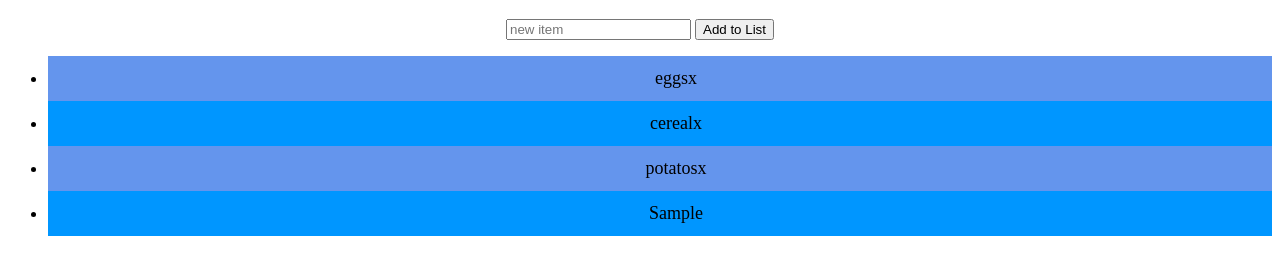
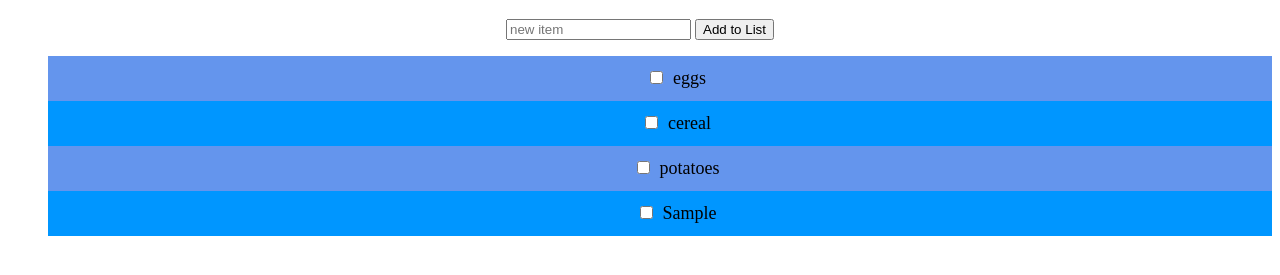
Before and after one commit to RealEzra/todo-list, a website: page index2.html in a window 1280 px wide. Both pictures are taken after typing "Sample" into the empty fields and a click on the button "Add to List". Shown: the part 87-362 px from the top of the page. Drawn offline with Linux system fonts and the light colour scheme.

Commit message:
fixes bugs

```diff
--- a/assets/css/style2.css
+++ b/assets/css/style2.css
@@ -36,3 +36,23 @@ body {
   background-color: white;
   text-align: center;
 }
+#listItems li{
+  list-style: none;
+}
+
+#listItems li input[type="checkbox"]{
+  margin-right: 10px;
+}
+#listItems li input[type="checkbox"]:checked + span {
+  text-decoration: line-through;
+  text-decoration-color: red;
+}
+
+/* div.list-item label:checked {
+  text-decoration: line-through;
+}
+
+label:has(input:checked) {
+  text-decoration: line-through;
+  text-decoration-color: red;
+} */
--- a/assets/js/index2.js
+++ b/assets/js/index2.js
@@ -2,11 +2,38 @@
 
 function addingItemFunc() {
     let li = document.createElement("li");
+    let checkbox = document.createElement("input");
+    checkbox.type = "checkbox";
     let newShoppingItem = document.getElementById("shoppingInput");
-    let textnode = document.createTextNode(newShoppingItem.value);
-    li.appendChild(textnode);
+    let span = document.createElement("span");
+    span.textContent = newShoppingItem.value;
+    li.appendChild(checkbox);
+    li.appendChild(span);
     document.getElementById("listItems").appendChild(li);
     document.getElementById("shoppingInput").value = "";
 
+    //event Listener for the checkbox
+    checkbox.addEventListener('change', function() {
+        if (this.checked) {
+            span.style.textDecoration = "line-through";
+            span.style.textDecoration.color = "red";
+        } else {
+            span.style.textDecoration = "none";
+        }
+    });
+    // let li = document.createElement("li");
+    // let checkbox = document.createElement("input")
+    // checkbox.type = "checkbox";
+    // let newShoppingItem = document.getElementById("shoppingInput");
+    // let textnode = document.createTextNode(newShoppingItem.value);
+    // li.appendChild(checkbox);
+    // li.appendChild(textnode);
+    // document.getElementById("listItems").appendChild(li);
+    // document.getElementById("shoppingInput").value = "";
 
+    // checkbox.addEventListener('change', function() {
+    //     if(this.checked) {
+    //         span
+    //     }
+    // })
 }
--- a/index2.html
+++ b/index2.html
@@ -16,9 +16,9 @@
         </div>
 
         <ul id="listItems">
-            <li>eggs<span class="close">x</span></li>
-            <li>cereal<span class="close">x</span></li>
-            <li>potatos<span class="close">x</span></li>
+            <li><input type="checkbox"><span>eggs</span></li>
+            <li><input type="checkbox"><span>cereal</span></li>
+            <li><input type="checkbox"><span>potatoes</span></li>
         </ul>
 
         <script src="./assets/js/index2.js"></script>
```
Also changed, not shown: assets/js/index.js (+16 -1 lines).
